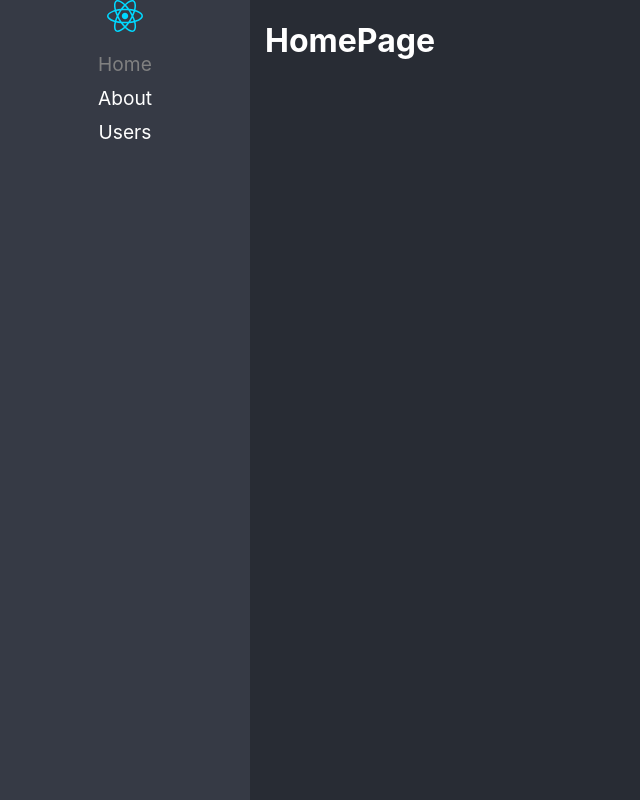
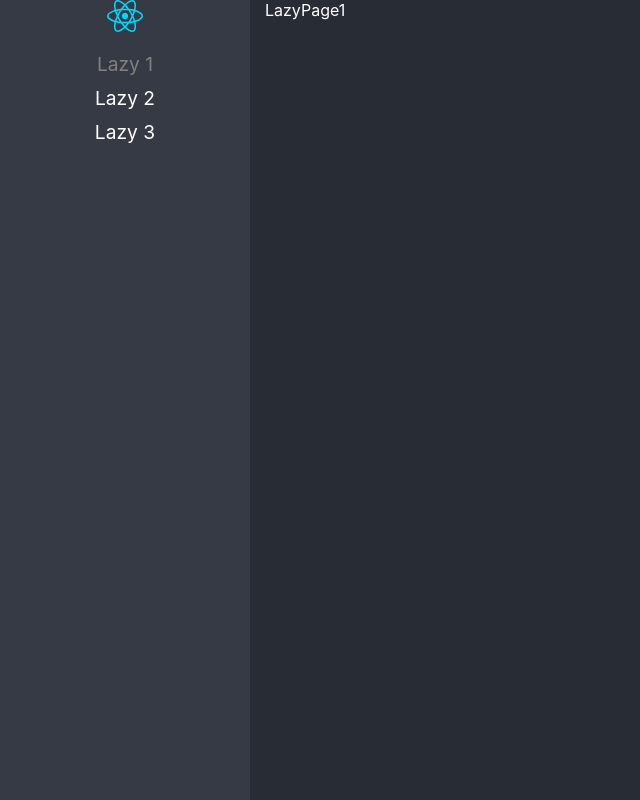
Before and after one commit to DavidFields1/react-lazyload, a React (Vite) app: page /lazy1 in a window 1280 px wide. Before the commit this address led to /. Shown: the whole page, without its empty margins (0-640 px from the left). Built offline with nearby package versions, Linux system fonts and the light colour scheme.

Commit message:
basic lazy loading implemented

```diff
--- /dev/null
+++ b/src/lazy-load/pages/LazyPage1.tsx
@@ -0,0 +1,7 @@
+export const LazyPage1 = () => {
+    return (
+        <div>LazyPage1</div>
+    )
+}
+
+export default LazyPage1;
--- /dev/null
+++ b/src/lazy-load/pages/LazyPage2.tsx
@@ -0,0 +1,7 @@
+export const LazyPage2 = () => {
+    return (
+        <div>LazyPage2</div>
+    )
+}
+
+export default LazyPage2;
--- /dev/null
+++ b/src/lazy-load/pages/LazyPage3.tsx
@@ -0,0 +1,7 @@
+export const LazyPage3 = () => {
+    return (
+        <div>LazyPage3</div>
+    )
+}
+
+export default LazyPage3;
--- /dev/null
+++ b/src/lazy-load/pages/index.ts
@@ -0,0 +1,3 @@
+export * from './LazyPage1';
+export * from './LazyPage2';
+export * from './LazyPage3';
--- a/src/routes/Navigation.tsx
+++ b/src/routes/Navigation.tsx
@@ -1,31 +1,37 @@
+import { Suspense } from 'react'
 import { BrowserRouter, Routes, Route, NavLink, Navigate } from 'react-router-dom';
 import logo from '../assets/react.svg';
+import { routes } from './routes';
 
 export const Navigation = () => {
     return (
+        <Suspense fallback={<h1>Cargando...</h1>}>
             <BrowserRouter>
             <div className="main-layout">
                 <nav>
                     <img src={logo} alt="React Logo" />
                     <ul>
-                <li>
-                    <NavLink to='/' className={ ({ isActive }) => isActive ? 'nav-active' : ''}> Home </NavLink>
+                        {
+                            routes.map(({ to, name }) => (
+                                <li key={ to }>
+                                    <NavLink to={ to } className={ ({ isActive }) => isActive ? 'nav-active' : ''}>
+                                        { name }
+                                    </NavLink>
                                 </li>
-                <li>
-                    <NavLink to='/about' className={ ({ isActive }) => isActive ? 'nav-active' : ''}> About </NavLink>
-                </li>
-                <li>
-                    <NavLink to='/users' className={ ({ isActive }) => isActive ? 'nav-active' : ''}> Users </NavLink>
-                </li>
+                            ))
+                        }
                     </ul>
                 </nav>
                 <Routes>
-            <Route path='about' element={<h1>AboutPage</h1>} />
-            <Route path='users' element={<h1>UsersPage</h1>} />
-            <Route path='/' element={<h1>HomePage</h1>} />
-            <Route path='*' element={<Navigate to='/' replace />} />
+                    {
+                        routes.map(({ path, Component}) => (
+                            <Route key={ path } path={ path } element={ <Component /> } />
+                        ))
+                    }
+                    <Route path='*' element={<Navigate to={ routes[0].to } replace />} />
                 </Routes>
             </div>
             </BrowserRouter>
+        </Suspense>
     )
 }
--- /dev/null
+++ b/src/routes/routes.ts
@@ -0,0 +1,34 @@
+import { LazyExoticComponent, lazy } from 'react';
+// import { LazyPage1, LazyPage2, LazyPage3 } from '../lazy-load/pages';
+
+interface Route {
+	to: string;
+	path: string;
+	Component: LazyExoticComponent<() => JSX.Element> | (() => JSX.Element);
+	name: string;
+}
+
+const Lazy1 = lazy(() => import('../lazy-load/pages/LazyPage1'));
+const Lazy2 = lazy(() => import('../lazy-load/pages/LazyPage2'));
+const Lazy3 = lazy(() => import('../lazy-load/pages/LazyPage3'));
+
+export const routes: Route[] = [
+	{
+		to: '/lazy1',
+		path: 'lazy1',
+		Component: Lazy1,
+		name: 'Lazy 1',
+	},
+	{
+		to: '/lazy2',
+		path: 'lazy2',
+		Component: Lazy2,
+		name: 'Lazy 2',
+	},
+	{
+		to: '/lazy3',
+		path: 'lazy3',
+		Component: Lazy3,
+		name: 'Lazy 3',
+	},
+];
```
Lines whose indentation alone changed are shown as unchanged.
